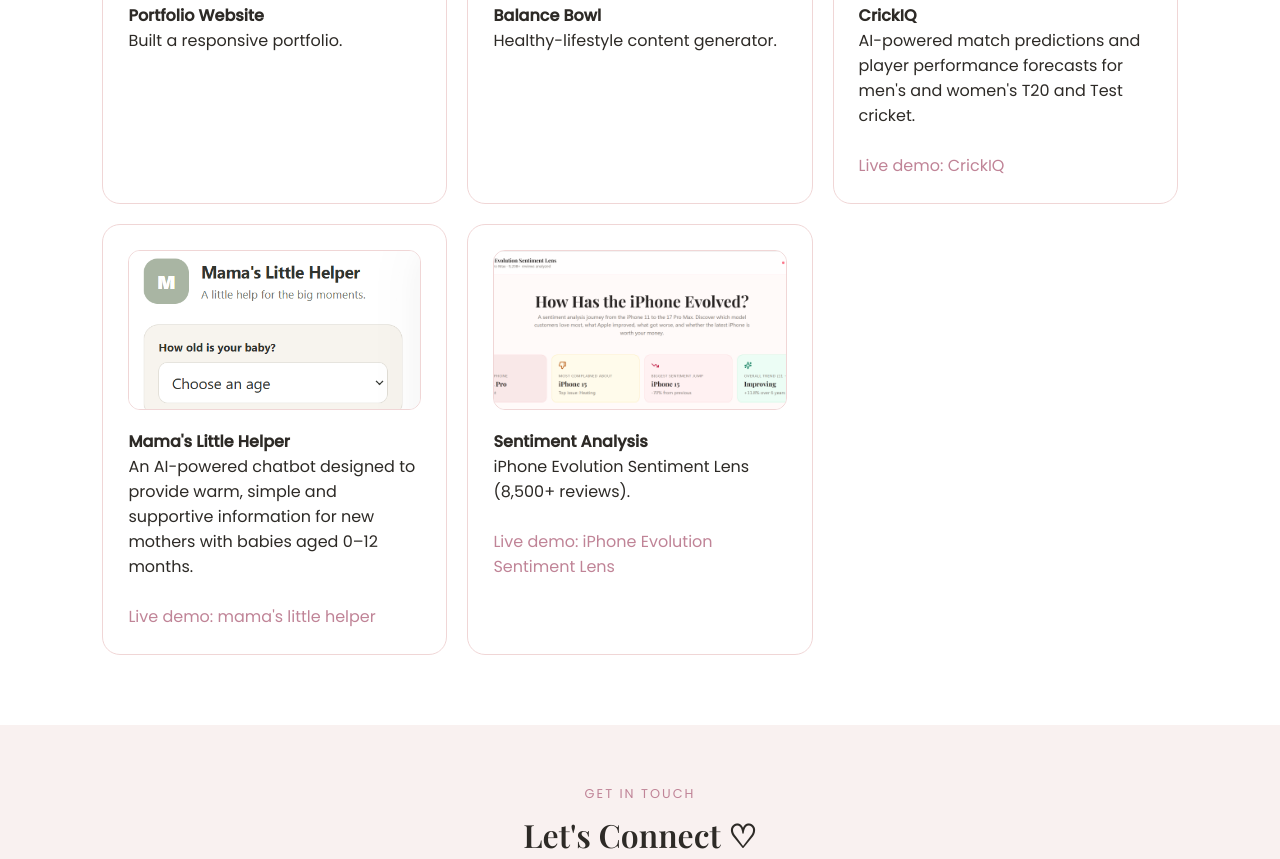
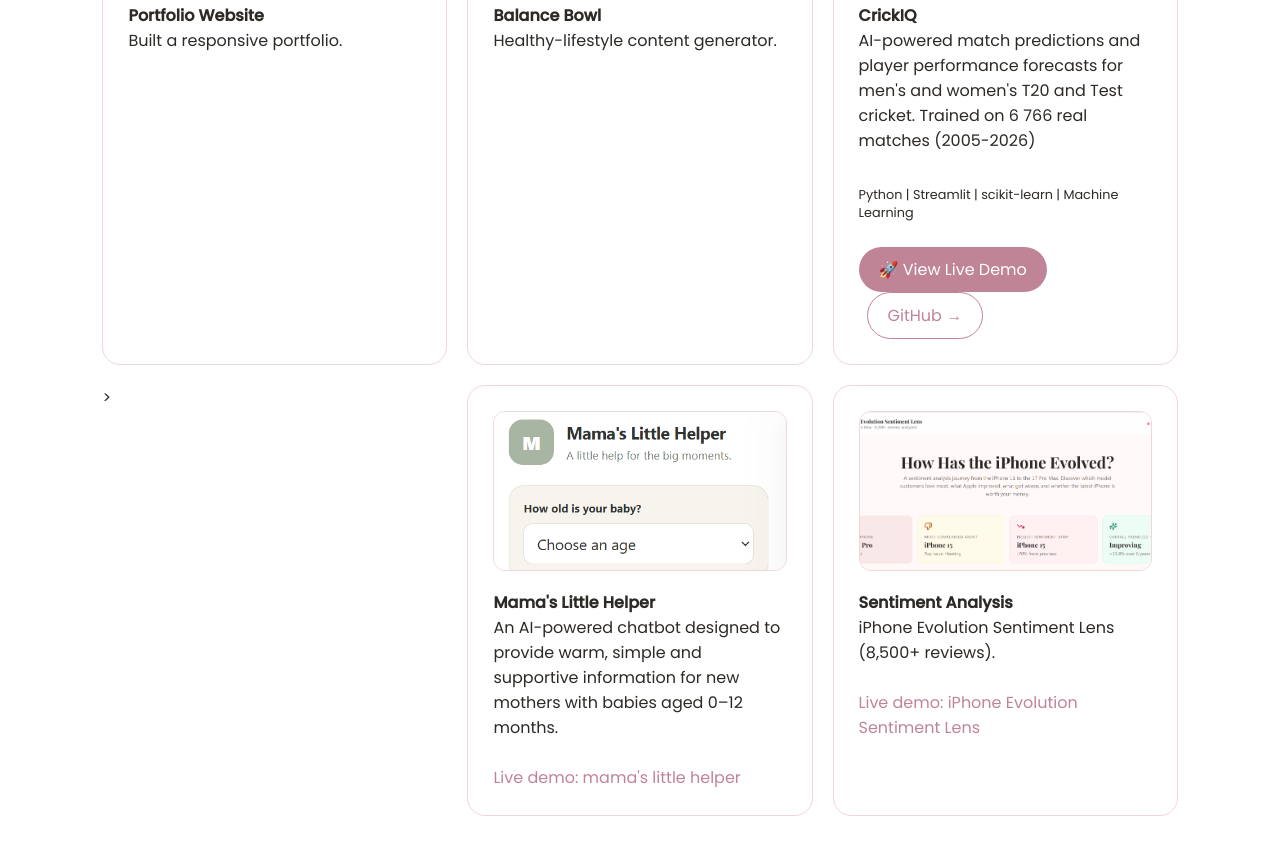
Before and after one commit to Palesa02/my-portfolio, a plain HTML site: page index.html in a window 1280 px wide. Shown: the part 2570-3429 px from the top of the page. Drawn offline with nearby package versions, Linux system fonts and the light colour scheme.

```diff
--- a/index.html
+++ b/index.html
@@ -190,7 +190,9 @@ generative AI, APIs and real-world AI solutions, collaborating on AI projects wh
     <h4>Portfolio Website</h4><p>Built a responsive portfolio.</p></div>
     <div class="proj"><img src="balance-bowl.jpeg" alt="Balance Bowl"><h4>Balance Bowl</h4><p>Healthy-lifestyle content generator.</p></div>
     <div class="proj"><img src="crickIQ.jpeg" alt="CrickIQ"><h4>CrickIQ</h4><p>AI-powered match predictions and
-      player performance forecasts for men's and women's T20 and Test cricket.</p><br><a href="https://crickiq-cricket-inte-29z6.bolt.host" target="_blank" rel="noopener noreferrer">Live demo: CrickIQ</a></div>
+      player performance forecasts for men's and women's T20 and Test cricket. Trained on 6 766 real matches (2005-2026)</p><br><p style="font-size:0.8rem; margin-top:8px;">Python | Streamlit | scikit-learn | Machine Learning</p><br>
+    <a href="https://crickiq-8ecs5mneeqjewks8laaacv.streamlit.app" target="_blank" rel="noopener noreferrer" style="background:#C08497; color:white; padding:10px 20px; border-radius:30px; display:inline-block;">🚀 View Live Demo</a>
+    <a href="https://github.com/Palesa02/CrickIQ" target="_blank" rel="noopener noreferrer" style="border:1px solid #C08497; padding:10px 20px; border-radius:30px; display:inline-block; margin-left:8px;">GitHub →</a></div>>
     <div class="proj"><img src="Mama's Little Helper.png" alt="Ekasi"><h4>Mama's Little Helper</h4><p>An AI-powered chatbot designed to provide warm,
     simple and supportive information for new mothers with babies aged 0–12 months.</p><br><a href="https://mamas-little-helper.onrender.com/" target="_blank" rel="noopener noreferrer">Live demo: mama's little helper</a></div>
     <div class="proj"><img src="sentiment.png" alt="Sentiment">
```
